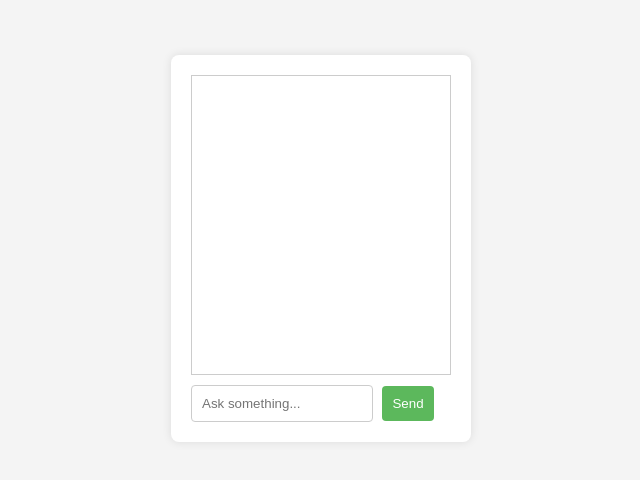
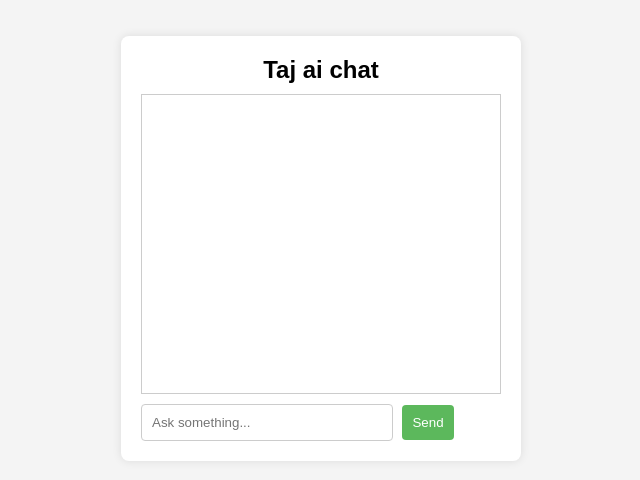
Before and after one commit to tajulkhan/js-practice, a plain HTML site: page ai-app.html in a window 1280 px wide. Shown: the part 152-632 px from the top of the page, without its empty margins (319-959 px from the left). Drawn offline with Linux system fonts and the light colour scheme.

Commit message:
css changes

```diff
--- a/ai-app.html
+++ b/ai-app.html
@@ -8,6 +8,7 @@
 </head>
 <body>
   <div class="chat-container">
+    <h2 class="title-2">Taj ai chat</h2>
     <div id="chatbox" class="chatbox"></div>
     <input type="text" id="userInput" placeholder="Ask something..." onkeypress="handleKeyPress(event)">
     <button onclick="sendMessage()">Send</button>
--- a/assets/css/ai-style.css
+++ b/assets/css/ai-style.css
@@ -5,7 +5,7 @@
   }
 
   body {
-    font-family: Arial, sans-serif;
+    font-family: "Poppins", sans-serif;
     background-color: #f4f4f4;
     display: flex;
     justify-content: center;
@@ -15,7 +15,7 @@
 
   .chat-container {
     background-color: #fff;
-    width: 300px;
+    width: 400px;
     padding: 20px;
     box-shadow: 0px 0px 10px rgba(0, 0, 0, 0.1);
     border-radius: 8px;
@@ -53,3 +53,7 @@
   .knowledgeforum-box .knowledge-forum__card-row .knowledge-forum__card-column .views-field-field-kf-thumbnail-images{
     display: none;
   }
+  .title-2{
+    text-align: center;
+    margin-bottom: 10px;
+  }
```
